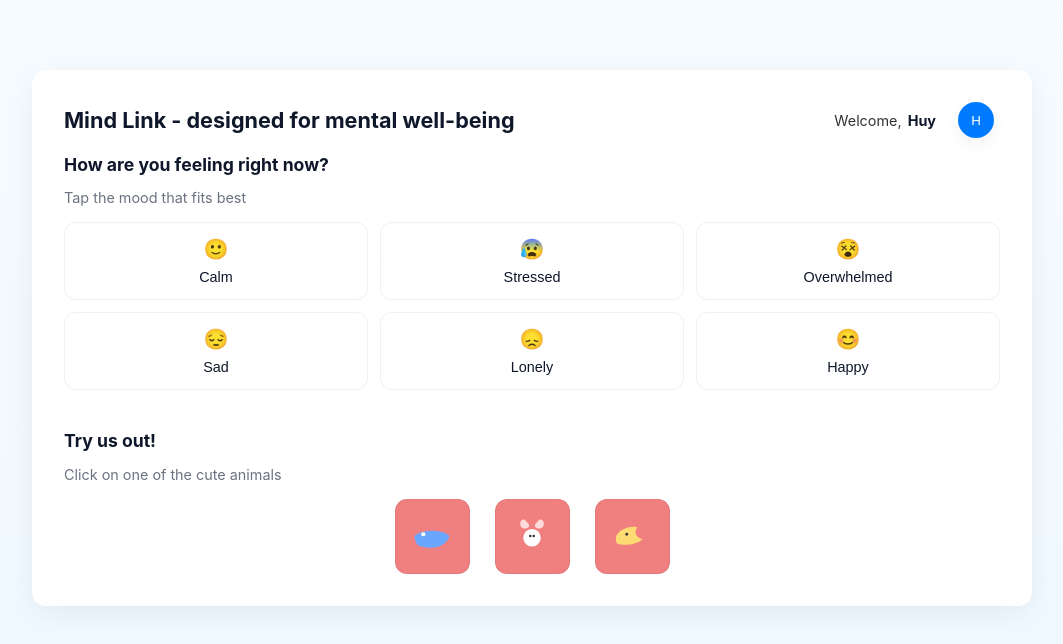
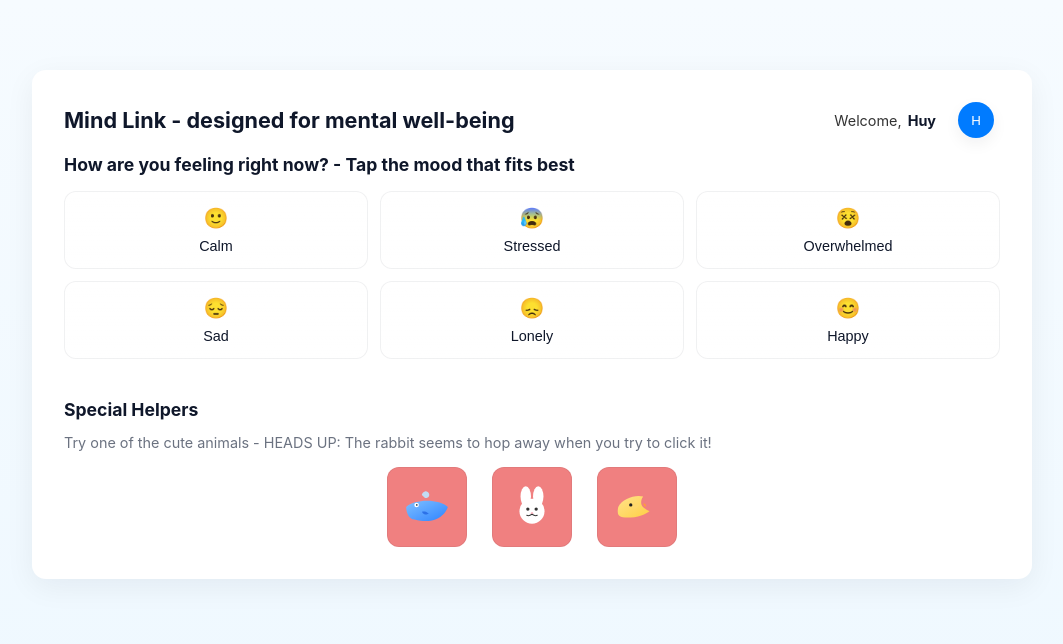
Before and after one commit to CrazyRacketSmash/UI_Project_4, a Svelte app: page / in a window 1280 px wide. Shown: the top 644 px of the page, without its empty margins (108-1171 px from the left). Built offline with nearby package versions, Linux system fonts and the light colour scheme.

Commit message:
Revise SVGs and add hopping effects

```diff
--- a/src/components/MoodPicker.svelte
+++ b/src/components/MoodPicker.svelte
@@ -24,6 +24,39 @@
 
   $: helpText = selectedId ? (helpPhrases[selectedId] || 'reset') : '';
 
+  // Rabbit hopping state
+  let rabbitHoverCount = 0;
+  let rabbitPosition = { x: 0, y: 0 }; // absolute position
+  let isHopping = false;
+
+  function handleRabbitHover() {
+    if (rabbitHoverCount < 5) {
+      isHopping = true;
+      rabbitHoverCount++;
+
+      // Move rabbit to random position on screen
+      const viewportWidth = window.innerWidth;
+      const viewportHeight = window.innerHeight;
+      const newX = Math.random() * (viewportWidth - 150) + 75; // keep within bounds
+      const newY = Math.random() * (viewportHeight - 150) + 75;
+
+      rabbitPosition = { x: newX, y: newY };
+
+      // Reset hopping animation after it completes
+      setTimeout(() => {
+        isHopping = false;
+      }, 500);
+    }
+  }
+
+  function handleAnimalClick(id) {
+    if (id === 'rabbit' && rabbitHoverCount < 5) {
+      // Block click until rabbit has hopped
+      return;
+    }
+    choose({ id, label: id.charAt(0).toUpperCase() + id.slice(1), emoji: id === 'whale' ? '🐋' : id === 'rabbit' ? '🐰' : '🐦' });
+  }
+
   // immediate choose for helper animals (whale/rabbit/bird)
   function choose(m) {
     dispatch('choose', m);
@@ -46,9 +79,7 @@
 </script>
 
 <section aria-label="Mood check-in">
-  <h2 class="h-title" style="font-size:1.1rem">How are you feeling right now?</h2>
-  <p class="small">Tap the mood that fits best</p>
-
+  <h3 class="h-title" style="font-size:1.1rem">How are you feeling right now? - Tap the mood that fits best</h3>
   <div class="mood-grid" role="list">
     {#each moods as mood}
       <!-- svelte-ignore a11y-no-interactive-element-to-noninteractive-role -->
@@ -91,51 +122,132 @@
 <br>
 
 <section aria-label="Animals">
-  <h2 class="h-title" style="font-size:1.1rem">Try us out!</h2>
-  <p class="small">Click on one of the cute animals</p>
+  <h2 class="h-title" style="font-size:1.1rem">Special Helpers</h2>
+  <p class="small">Try one of the cute animals - HEADS UP: The rabbit seems to hop away when you try to click it!</p>
 
   <div class="image-actions" role="group" aria-label="Cute helpers">
-    <button class="image-btn" on:click={() => choose({ id: 'whale', label: 'Whale', emoji: '🐋' })} aria-label="Whale">
-      <!-- simple whale SVG -->
-      <svg width="48" height="48" viewBox="0 0 24 24" fill="none" aria-hidden="true">
-        <path d="M2 12c2-2 6-3 10-3s8 1 10 3c0 0-1 4-6 6-3 1-6 1-10 0C3 18 2 14 2 12z" fill="#6AA6FF"/>
-        <circle cx="7" cy="11" r="1.2" fill="#fff"/>
-      </svg>
-    </button>
+      <button class="image-btn" on:click={() => handleAnimalClick('whale')} aria-label="Whale">
+        <!-- Whale SVG -->
+        <svg width="48" height="48" viewBox="0 0 24 24" fill="none" aria-hidden="false" role="img" xmlns="http://www.w3.org/2000/svg">
+          <title>Whale</title>
+          <desc>Stylized blue whale with small fin and spout</desc>
+          <defs>
+            <linearGradient id="gWhale" x1="0" x2="1" y1="0" y2="1">
+              <stop offset="0%" stop-color="#7FC0FF"/>
+              <stop offset="100%" stop-color="#2E83FF"/>
+            </linearGradient>
+          </defs>
 
-    <button class="image-btn" on:click={() => choose({ id: 'rabbit', label: 'Rabbit', emoji: '🐰' })} aria-label="Rabbit">
-      <!-- simple rabbit SVG -->
-      <svg width="48" height="48" viewBox="0 0 24 24" fill="none" aria-hidden="true">
-        <path d="M9 4c-.5-1-2-2-3-1s-1 3 0 4 3 1 4 0 0-2-1-3z" fill="#FFDADA"/>
-        <path d="M15 4c.5-1 2-2 3-1s1 3 0 4-3 1-4 0 0-2 1-3z" fill="#FFDADA"/>
-        <circle cx="12" cy="13" r="5" fill="#fff"/>
-        <circle cx="11" cy="12" r="0.7" fill="#333"/>
-        <circle cx="13" cy="12" r="0.7" fill="#333"/>
-      </svg>
-    </button>
+          <!-- body -->
+          <path d="M2 12c2-2 6-3 10-3s8 1 10 3c0 0-1 4-6 6-3 1-6 1-10 0C3 18 2 14 2 12z"
+                fill="url(#gWhale)"/>
+          <!-- fin -->
+          <path d="M13 15c-.6.5-1.4.7-2 .6-.6-.1-1.2-.7-1.4-1.3.8-.2 1.9-.2 3 .7z" fill="#2A6FE6" opacity="0.95"/>
+          <!-- eye -->
+          <circle cx="7" cy="11" r="1.1" fill="#fff"/>
+          <circle cx="7.1" cy="11" r="0.4" fill="#2E3A44"/>
+          <!-- spout -->
+          <path d="M9.5 6.2c.2-.8.7-1.5 1.5-1.7.9-.2 1.7.3 2 1.1.3.8-.1 1.7-.9 2-.8.3-1.5-.1-1.9-.8" fill="#BEE6FF" opacity="0.9"/>
+        </svg>
 
-    <button class="image-btn" on:click={() => choose({ id: 'bird', label: 'Bird', emoji: '🐦' })} aria-label="Bird">
-      <!-- simple bird SVG -->
-      <svg width="48" height="48" viewBox="0 0 24 24" fill="none" aria-hidden="true">
-        <path d="M3 12c2-4 8-6 12-5 0 0-1 1-1 3s2 3 4 4c0 0-4 3-9 3S2 17 3 12z" fill="#FFDC73"/>
-        <circle cx="9" cy="11" r="0.8" fill="#333"/>
-      </svg>
-    </button>
+      </button>
+      <button
+        class="image-btn rabbit-hop"
+        class:hopping={isHopping}
+        class:floating={rabbitHoverCount > 0 && rabbitHoverCount < 5}
+        style={rabbitHoverCount > 0 && rabbitHoverCount < 5 ? `position: fixed; left: ${rabbitPosition.x}px; top: ${rabbitPosition.y}px; z-index: 1000;` : ''}
+        on:mouseenter={handleRabbitHover}
+        on:click={() => handleAnimalClick('rabbit')}
+        aria-label="Rabbit"
+      >
+        <!-- Rabbit SVG -->
+        <svg width="36" height="36" viewBox="0 0 24 24" fill="none" aria-hidden="true">
+          <title>Rabbit</title>
+          <!-- Left ear -->
+          <ellipse cx="9" cy="7" rx="2.5" ry="5" fill="#fff"/>
+          <!-- Right ear -->
+          <ellipse cx="15" cy="7" rx="2.5" ry="5" fill="#fff"/>
+          <!-- Head/body -->
+          <circle cx="12" cy="14" r="6" fill="#fff"/>
+          <!-- Left eye -->
+          <circle cx="10" cy="13" r="0.8" fill="#333"/>
+          <!-- Right eye -->
+          <circle cx="14" cy="13" r="0.8" fill="#333"/>
+          <!-- Nose -->
+          <circle cx="12" cy="15" r="0.6" fill="#ffc0cb"/>
+          <!-- Mouth -->
+          <path d="M12 15.5 Q10.5 16.5 9.5 16 M12 15.5 Q13.5 16.5 14.5 16" stroke="#333" stroke-width="0.5" fill="none" stroke-linecap="round"/>
+        </svg>
+      </button>
+      <button class="image-btn" on:click={() => handleAnimalClick('bird')} aria-label="Bird">
+        <!-- Bird SVG -->
+        <svg width="48" height="48" viewBox="0 0 24 24" fill="none" aria-hidden="false" role="img" xmlns="http://www.w3.org/2000/svg">
+          <title>Bird</title>
+          <desc>Stylized yellow bird with wing and dark eye</desc>
+          <defs>
+            <linearGradient id="gBird" x1="0" x2="1" y1="0" y2="1">
+              <stop offset="0%" stop-color="#FFE38A"/>
+              <stop offset="100%" stop-color="#FFCF45"/>
+            </linearGradient>
+          </defs>
+
+          <!-- body -->
+          <path d="M3 12c2-4 8-6 12-5 0 0-1 1-1 3s2 3 4 4c0 0-4 3-9 3S2 17 3 12z" fill="url(#gBird)"/>
+          <!-- wing -->
+          <path d="M9.5 11.3c1-1 2.6-1.1 3.8-.3-.6.9-1.4 1.6-2.4 2-1-.5-1.7-1.1-1.4-1.7z" fill="#FFD86B" opacity="0.92"/>
+          <!-- beak -->
+          <path d="M15.1 10.4c.4-.1.9.1 1.1.5.2.4.1.9-.3 1.1l-1-1.6z" fill="#FF9E3A"/>
+          <!-- eye -->
+          <circle cx="9" cy="11" r="0.8" fill="#222"/>
+        </svg>
+      </button>
   </div>
 </section>
 
 <style>
-  .image-actions { display:flex; gap:25px; margin-top:16px; justify-content:center; }
+  .image-actions {
+    display:flex;
+    gap:25px;
+    margin-top:16px;
+    justify-content:center;
+    position: relative;
+  }
   .image-btn {
-    width:75px; height:75px; border-radius:12px; border:1px solid rgba(15,23,42,0.06);
-    display:inline-flex; align-items:center; justify-content:center; cursor:pointer;
-    transition: transform .14s ease, box-shadow .14s ease;
+    width:80px;
+    height:80px;
+    border-radius:12px;
+    border:1px solid rgba(15,23,42,0.06);
+    display:inline-flex;
+    align-items:center;
+    justify-content:center;
+    cursor:pointer;
+    transition: transform .14s ease, box-shadow .14s ease, order .3s ease;
     padding:8px;
     background-color: lightcoral;
   }
+
+  .image-btn.hopping {
+    animation: quickHop 0.5s cubic-bezier(0.36, 0, 0.66, -0.56);
+  }
+
+  .image-btn.floating {
+    transition: left 0.6s cubic-bezier(0.34, 1.56, 0.64, 1),
+                top 0.6s cubic-bezier(0.34, 1.56, 0.64, 1);
+    cursor: default;
+    box-shadow: 0 12px 32px rgba(233, 30, 99, 0.3);
+  }
+
+  @keyframes quickHop {
+    0% { transform: translateY(0) scale(1); }
+    25% { transform: translateY(-30px) scale(1.1) rotate(-5deg); }
+    50% { transform: translateY(-20px) scale(1.05) rotate(5deg); }
+    75% { transform: translateY(-25px) scale(1.08) rotate(-3deg); }
+    100% { transform: translateY(0) scale(1) rotate(0deg); }
+  }
+
   .image-btn:hover { transform: translateY(-4px); box-shadow: 0 10px 24px rgba(16,24,40,0.08); }
   .image-btn:active { transform: translateY(-1px) scale(.99); }
-  .image-btn svg { display:block; width:42px; height:42px; }
+  .image-btn svg { display:block; width:50px; height:50px; }
 
   .mood-btn { position: relative; }
   .mood-btn.selected {
--- a/src/components/Rabbit.svelte
+++ b/src/components/Rabbit.svelte
@@ -126,7 +126,22 @@
   <div style="display:flex; gap:12px; align-items:center; margin-bottom:12px;">
     <div class="animal-icon" aria-hidden="true" style="width:56px; height:56px; display:flex; align-items:center; justify-content:center; border-radius:12px; background:linear-gradient(90deg,#FFD7D7,#FFB6C1);">
       <!-- rabbit svg -->
-      <svg width="36" height="36" viewBox="0 0 24 24" fill="none" aria-hidden="true"><path d="M9 4c-.5-1-2-2-3-1s-1 3 0 4 3 1 4 0 0-2-1-3z" fill="#fff"/><path d="M15 4c.5-1 2-2 3-1s1 3 0 4-3 1-4 0 0-2 1-3z" fill="#fff"/></svg>
+      <svg width="36" height="36" viewBox="0 0 24 24" fill="none" aria-hidden="true">
+        <!-- Left ear -->
+        <ellipse cx="9" cy="7" rx="2.5" ry="5" fill="#fff"/>
+        <!-- Right ear -->
+        <ellipse cx="15" cy="7" rx="2.5" ry="5" fill="#fff"/>
+        <!-- Head/body -->
+        <circle cx="12" cy="14" r="6" fill="#fff"/>
+        <!-- Left eye -->
+        <circle cx="10" cy="13" r="0.8" fill="#333"/>
+        <!-- Right eye -->
+        <circle cx="14" cy="13" r="0.8" fill="#333"/>
+        <!-- Nose -->
+        <circle cx="12" cy="15" r="0.6" fill="#ffc0cb"/>
+        <!-- Mouth -->
+        <path d="M12 15.5 Q10.5 16.5 9.5 16 M12 15.5 Q13.5 16.5 14.5 16" stroke="#333" stroke-width="0.5" fill="none" stroke-linecap="round"/>
+      </svg>
     </div>
 
     <div style="flex:1;">
--- a/src/components/Whale.svelte
+++ b/src/components/Whale.svelte
@@ -72,7 +72,26 @@
 <div class="whale-wrap">
   <div class="whale-header">
     <div class="whale-icon" aria-hidden="true">
-      <svg width="36" height="36" viewBox="0 0 24 24" fill="none"><path d="M2 12c2-2 6-3 10-3s8 1 10 3c0 0-1 4-6 6-3 1-6 1-10 0C3 18 2 14 2 12z" fill="#fff"/></svg>
+      <svg width="48" height="48" viewBox="0 0 24 24" fill="none" aria-hidden="false" role="img" xmlns="http://www.w3.org/2000/svg">
+          <title>Whale</title>
+          <desc>Stylized blue whale with small fin and spout</desc>
+          <defs>
+            <linearGradient id="gWhale" x1="0" x2="1" y1="0" y2="1">
+              <stop offset="0%" stop-color="#7FC0FF"/>
+              <stop offset="100%" stop-color="#2E83FF"/>
+            </linearGradient>
+          </defs>
+          <!-- body -->
+          <path d="M2 12c2-2 6-3 10-3s8 1 10 3c0 0-1 4-6 6-3 1-6 1-10 0C3 18 2 14 2 12z"
+                fill="url(#gWhale)"/>
+          <!-- fin -->
+          <path d="M13 15c-.6.5-1.4.7-2 .6-.6-.1-1.2-.7-1.4-1.3.8-.2 1.9-.2 3 .7z" fill="#2A6FE6" opacity="0.95"/>
+          <!-- eye -->
+          <circle cx="7" cy="11" r="1.1" fill="#fff"/>
+          <circle cx="7.1" cy="11" r="0.4" fill="#2E3A44"/>
+          <!-- spout -->
+          <path d="M9.5 6.2c.2-.8.7-1.5 1.5-1.7.9-.2 1.7.3 2 1.1.3.8-.1 1.7-.9 2-.8.3-1.5-.1-1.9-.8" fill="#BEE6FF" opacity="0.9"/>
+      </svg>
     </div>
     <div class="whale-title">
       <div class="h3">Whale</div>
```
